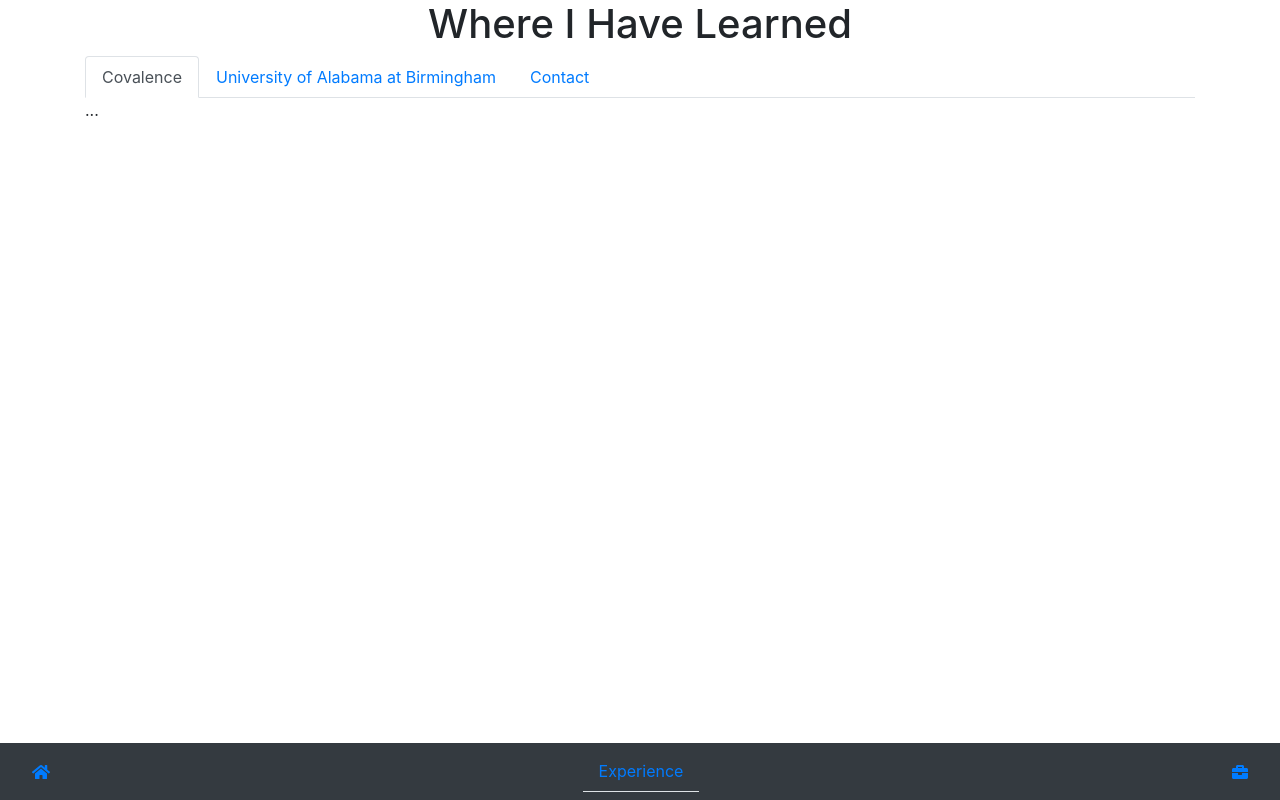
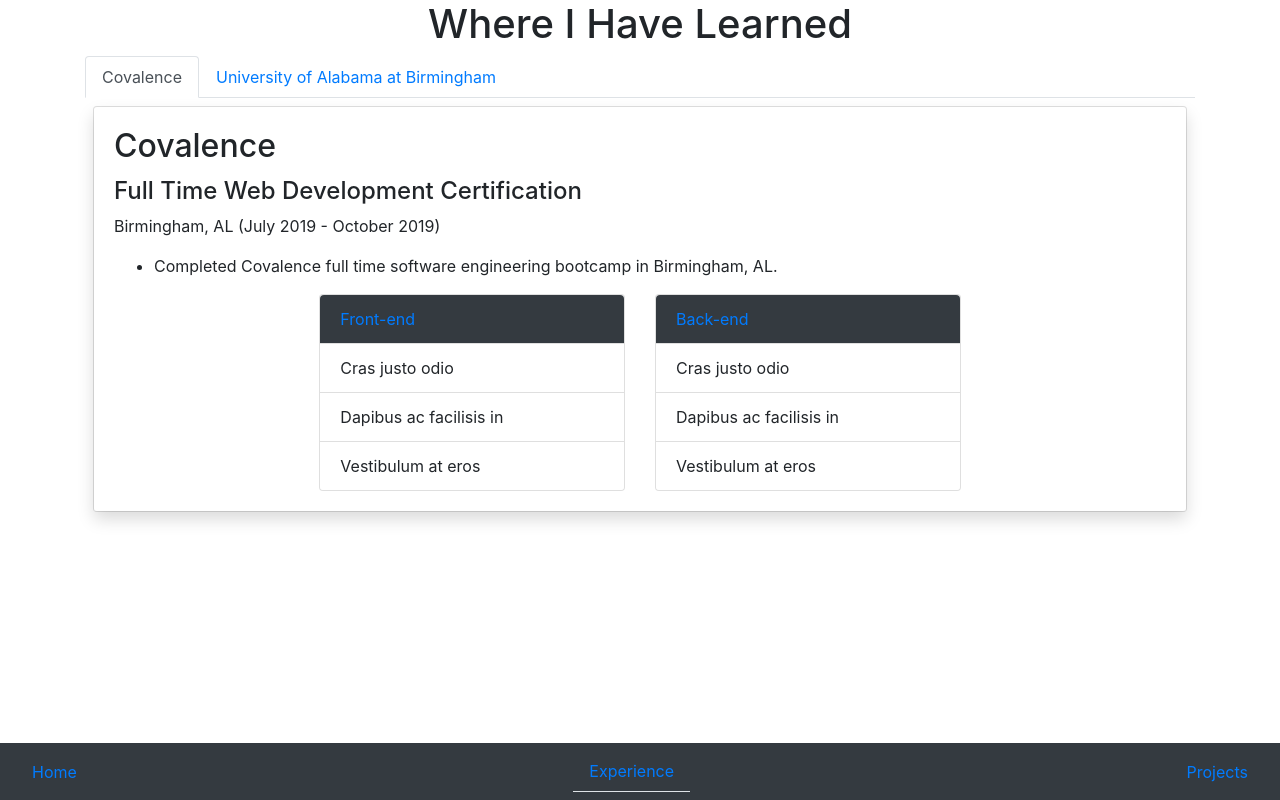
Before and after one commit to kvn35124/KAuer-portfolio, a React app: page /experience in a window 1280 px wide. Built offline with nearby package versions, Linux system fonts and the light colour scheme.

Commit message:
finished up my experience page

```diff
--- a/src/client/Component/Navbar.tsx
+++ b/src/client/Component/Navbar.tsx
@@ -12,9 +12,9 @@
 
     return (
         <nav className="navbar fixed-bottom bg-dark">
-            <NavLink exact to="/" className="nav-item nav-link" activeClassName="nav-item nav-link active font-bold border-bottom">{glyphicon.Home}</NavLink>
+            <NavLink exact to="/" className="nav-item nav-link" activeClassName="nav-item nav-link active font-bold border-bottom">Home</NavLink>
             <NavLink exact to="/experience" className="nav-item nav-link" activeClassName="nav-item nav-link active font-bold border-bottom">Experience</NavLink>
-            <NavLink exact to="/work" className="nav-item nav-link" activeClassName="nav-item nav-link active font-bold border-bottom">{glyphicon.Work}</NavLink>
+            <NavLink exact to="/work" className="nav-item nav-link" activeClassName="nav-item nav-link active font-bold border-bottom">Projects</NavLink>
         </nav>
     )
 };
--- a/src/client/Pages/Experience.tsx
+++ b/src/client/Pages/Experience.tsx
@@ -28,14 +28,53 @@
                             <li className="nav-item">
                                 <a className="nav-link" id="profile-tab" data-toggle="tab" href="#profile" role="tab" aria-controls="profile" aria-selected="false">University of Alabama at Birmingham</a>
                             </li>
-                            <li className="nav-item">
-                                <a className="nav-link" id="contact-tab" data-toggle="tab" href="#contact" role="tab" aria-controls="contact" aria-selected="false">Contact</a>
-                            </li>
                         </ul>
                         <div className="tab-content" id="myTabContent">
-                            <div className="tab-pane fade show active" id="home" role="tabpanel" aria-labelledby="home-tab">...</div>
-                            <div className="tab-pane fade" id="profile" role="tabpanel" aria-labelledby="profile-tab">...</div>
-                            <div className="tab-pane fade" id="contact" role="tabpanel" aria-labelledby="contact-tab">...</div>
+                            <div className="tab-pane fade show active" id="home" role="tabpanel" aria-labelledby="home-tab">
+                                <div className="card m-2">
+                                    <div className="card-body shadow">
+                                        <h2 className="card-title">Covalence</h2>
+                                        <h4>Full Time Web Development Certification</h4>
+                                        <p>Birmingham, AL (July 2019 - October 2019)</p>
+                                        <ul>
+                                            <li>Completed Covalence full time software engineering bootcamp in Birmingham, AL.</li>
+                                        </ul>
+                                        <div className="d-flex justify-content-around">
+                                            <div className="card-deck col-8 d-flex justify-content-between">
+                                                <div className="card" >
+                                                    <ul className="list-group list-group-flush">
+                                                        <li className="list-group-item bg-dark text-primary">Front-end </li>
+                                                        <li className="list-group-item">Cras justo odio</li>
+                                                        <li className="list-group-item">Dapibus ac facilisis in</li>
+                                                        <li className="list-group-item">Vestibulum at eros</li>
+                                                    </ul>
+                                                </div>
+                                                <div className="card" >
+                                                    <ul className="list-group list-group-flush">
+                                                        <li className="list-group-item bg-dark text-primary">Back-end </li>
+                                                        <li className="list-group-item">Cras justo odio</li>
+                                                        <li className="list-group-item">Dapibus ac facilisis in</li>
+                                                        <li className="list-group-item">Vestibulum at eros</li>
+                                                    </ul>
+                                                </div>
+                                            </div>
+                                        </div>
+                                    </div>
+                                </div>
+                            </div>
+                            <div className="tab-pane fade" id="profile" role="tabpanel" aria-labelledby="profile-tab">
+                                <div className="card m-2">
+                                    <div className="card-body shadow">
+                                        <h2 className="card-title">University of Alabama at Birmingham</h2>
+                                        <h4>Bachelor of Science in Biomedical Science, Master of Science in Biotechnology</h4>
+                                        <p>Birmingham, AL (2013 - 2018)</p>
+                                        <ul>
+                                            <li>I was introduced into working with a team in the Biomedical Science program at UAB where I learned communication is crucial for effective team workflow.</li>
+                                            <li>While working on school projects in the Biotechnology program, I learned how crucial it was for the team to meet all deadlines.</li>
+                                        </ul>
+                                    </div>
+                                </div>
+                            </div>
                         </div>
                     </article>
                 </section>
--- a/src/client/Pages/Work.tsx
+++ b/src/client/Pages/Work.tsx
@@ -5,14 +5,28 @@
 
     render() {
         return (
-            <h1>Work Page</h1>
+            <>
+                <div className="text-center">
+                    <h1>My Projects</h1>
+                </div>
+                <main className="row justify-content-center">
+                    <section className="col-10 ml-4 justify-content-center">
+                        <div className="card shadow justify-content-center mb-5">
+                            <div className="card-body">
+                                <h3 className="font-weight-bold text-center">Event Master 3000</h3>
+
+                            </div>
+                        </div>
+                    </section>
+                </main>
+            </>
         )
     }
 }
 
-interface IWorkProps {}
+interface IWorkProps { }
 
-interface IWorkState {}
+interface IWorkState { }
 
 
 export default Work;
```
